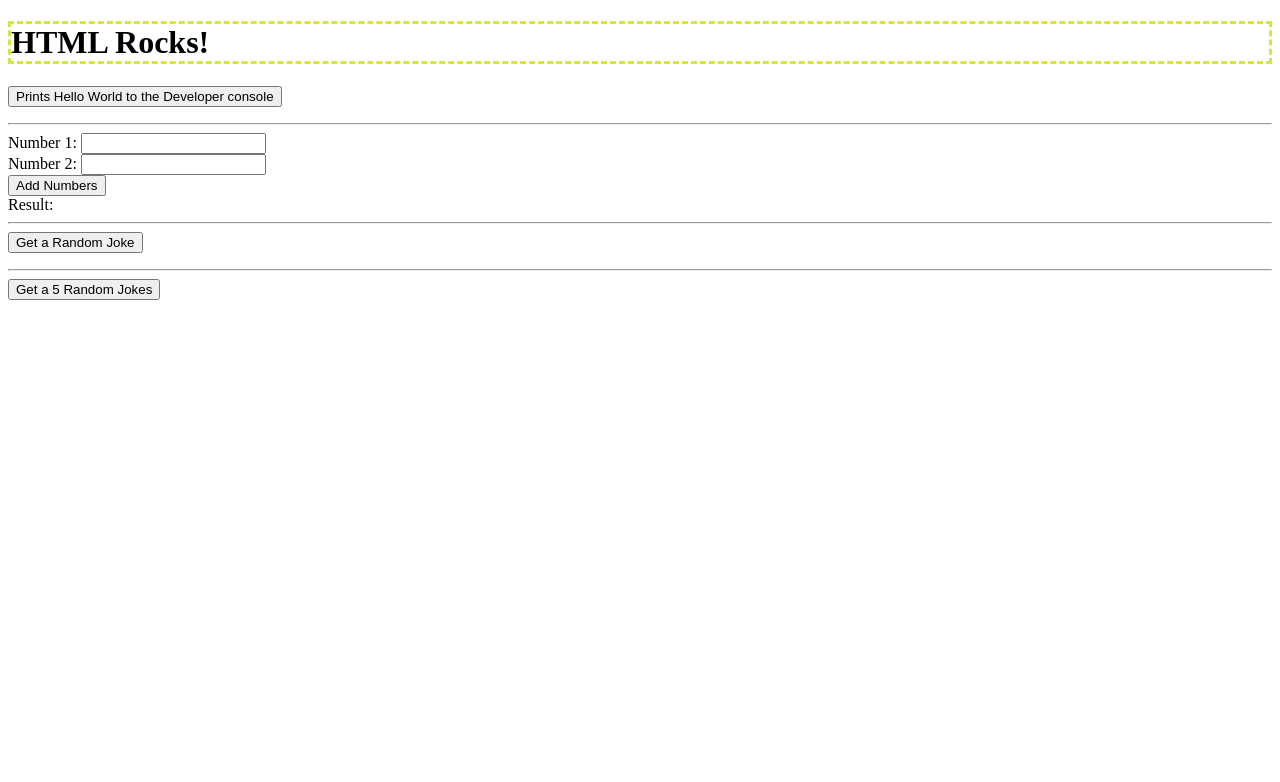
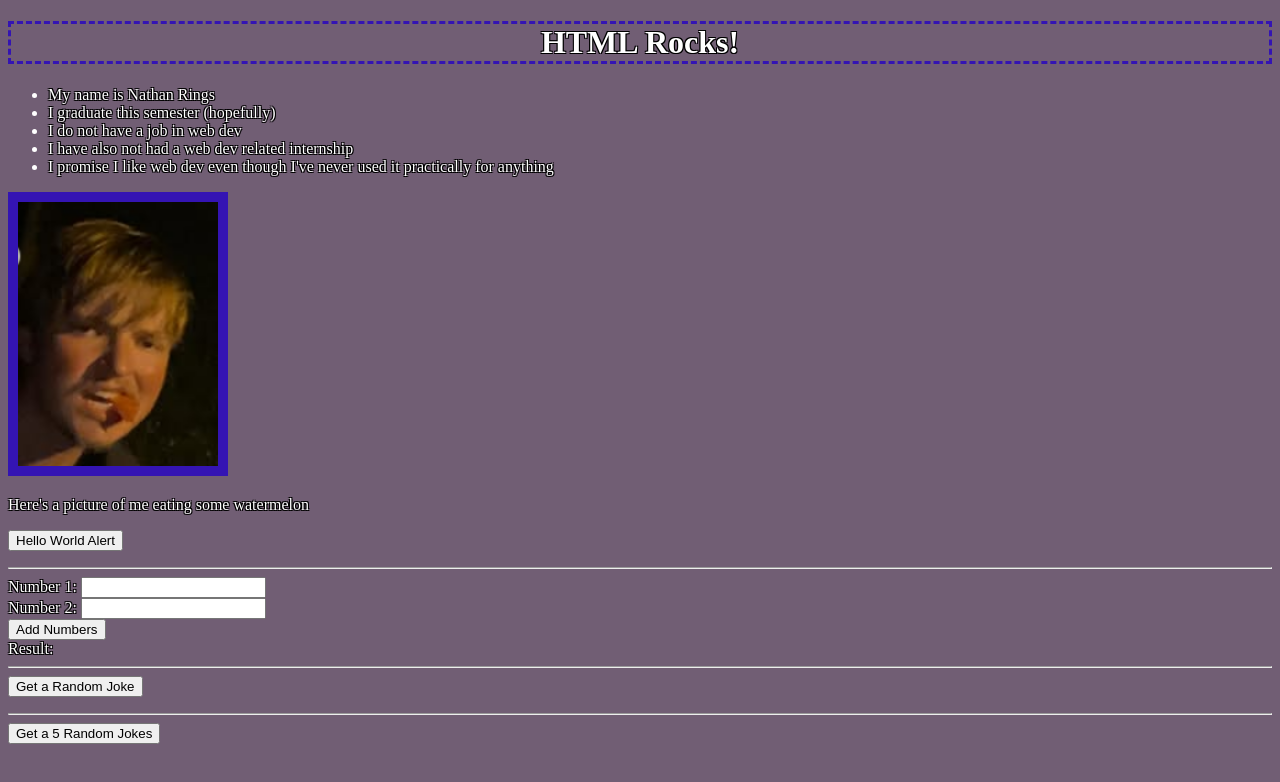
Before and after one commit to nathanrings/m2.2lab, a website: page index.html in a window 1280 px wide. Drawn offline with Linux system fonts and the light colour scheme.

Commit message:
Everything except README

```diff
--- a/css/style.css
+++ b/css/style.css
@@ -1,6 +1,7 @@
 h1{
-  border-color: #d3e644;
+  border-color: #3414b3;
   border-style: dashed;
+  text-align: center;
 }
 
 table {
@@ -27,3 +28,18 @@ tbody tr:nth-child(even) {
 tbody tr:hover {
   background-color: #e9e9e9;
 }
+
+body {
+  background-color: rgb(113, 94, 116);
+  color: white;
+  text-shadow:
+    -1px -1px 0 black,
+     1px -1px 0 black,
+    -1px  1px 0 black,
+     1px  1px 0 black;
+}
+
+img {
+  border: 10px solid #3414b3;
+
+}
--- a/index.html
+++ b/index.html
@@ -12,8 +12,18 @@
 
 <body>
   <h1>HTML Rocks!</h1>
+  <ul>
+    <li>My name is Nathan Rings</li>
+    <li>I graduate this semester (hopefully)</li>
+    <li>I do not have a job in web dev</li>
+    <li>I have also not had a web dev related internship</li>
+    <li>I promise I like web dev even though I've never used it practically for anything</li>
+  </ul>
+  <img src="img/me.png" alt="A somewhat unsettling picture of me eating watermelon" width="200">
+  <p>Here's a picture of me eating some watermelon</p>
+
   <p>
-    <button  onclick="helloWorld()">Prints Hello World to the Developer console</button>
+    <button  onclick="helloWorld()">Hello World Alert</button>
   </p>
   <hr>
   <form id="addForm">
--- a/js/main.js
+++ b/js/main.js
@@ -10,7 +10,7 @@
  * This function prints the string 'Hello World' to the console
  */
 export function helloWorld() {
-    console.log('Hello World');
+    alert('Hello World');
 }
 
 /**
```
Also changed, not shown: test/test.js (+39 -1 lines), README.md, img/me.png (added).
